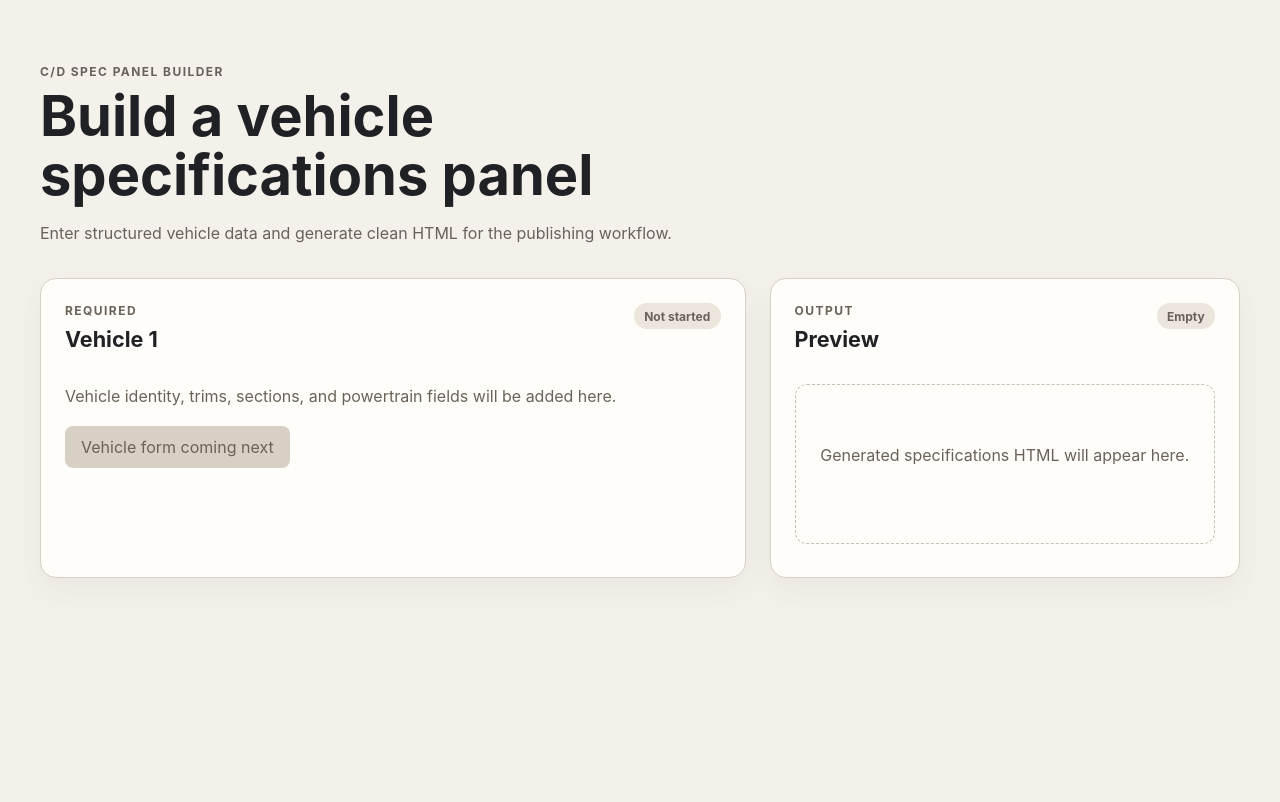
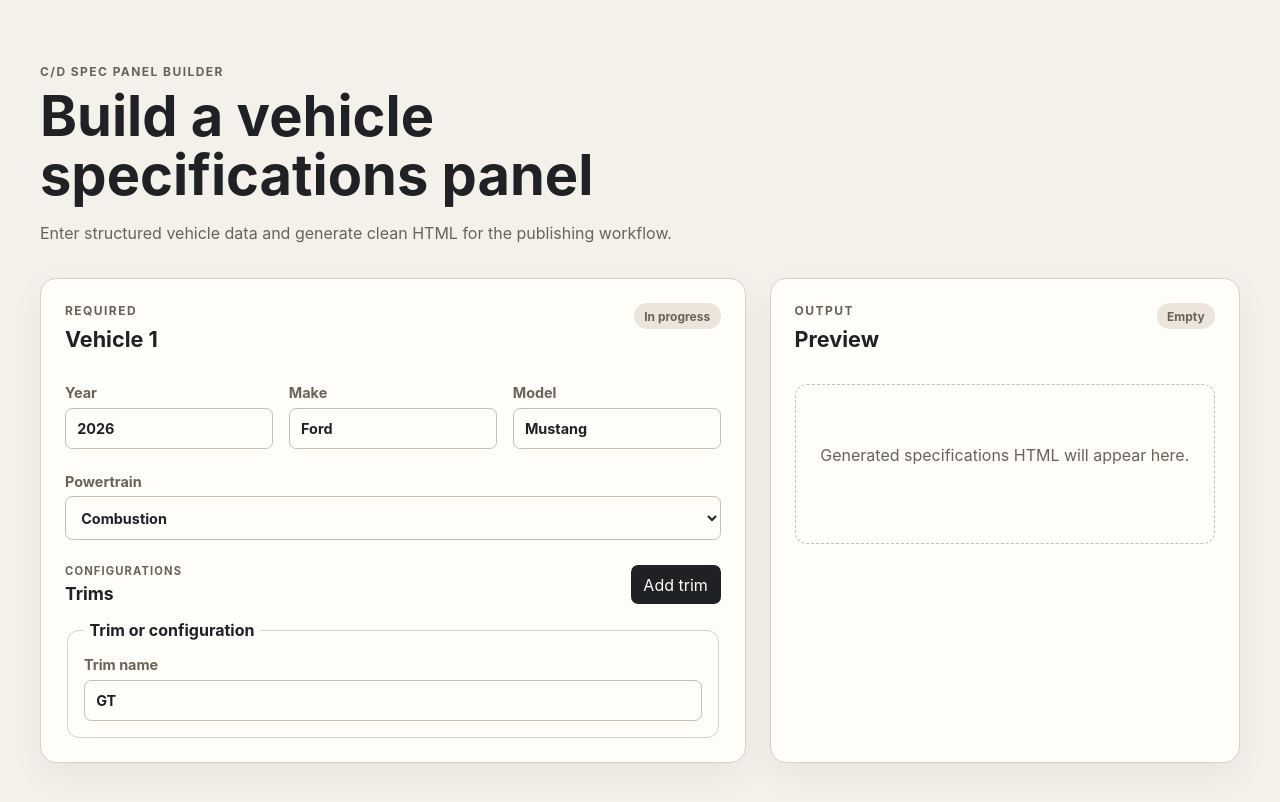
Before and after one commit to andberry89/cd-spec-panel-builder, a Vue app: page / in a window 1280 px wide. Shown: the top 802 px of the page. Built offline with nearby package versions, Linux system fonts and the light colour scheme; the HTML template or start-up script is replaced by a standard one.

Commit message:
feat: add initial vehicle data entry

```diff
--- a/src/App.vue
+++ b/src/App.vue
@@ -1,4 +1,46 @@
-<script setup lang="ts"></script>
+<script setup lang="ts">
+import { ref } from 'vue'
+import VehicleForm from './components/VehicleForm.vue'
+import type { Panel } from './types/panel'
+import type { SectionKey, VehicleSection } from './types/vehicle'
+
+const createSection = (): VehicleSection => ({
+  enabled: true,
+  fields: [],
+})
+
+const createSections = (): Record<SectionKey, VehicleSection> => ({
+  price: createSection(),
+  powertrain: createSection(),
+  chassis: createSection(),
+  dimensions: createSection(),
+  testing: createSection(),
+  interiorSound: createSection(),
+  fuelEconomy: createSection(),
+})
+
+const panel = ref<Panel>({
+  vehicleOne: {
+    id: 'vehicle-one',
+    identity: {
+      year: '2026',
+      make: 'Ford',
+      model: 'Mustang',
+    },
+    powertrainType: 'combustion',
+    trims: [
+      {
+        id: 'trim-one',
+        name: 'GT',
+        fields: [],
+      },
+    ],
+    sections: createSections(),
+  },
+  testingExplainedEnabled: false,
+  generatedHtml: '',
+})
+</script>
 
 <template>
   <main class="app-shell">
@@ -18,14 +60,10 @@
             <h2>Vehicle 1</h2>
           </div>
 
-          <span class="status-badge">Not started</span>
+          <span class="status-badge">In progress</span>
         </div>
 
-        <p class="placeholder-text">
-          Vehicle identity, trims, sections, and powertrain fields will be added here.
-        </p>
-
-        <button type="button" disabled>Vehicle form coming next</button>
+        <VehicleForm v-model="panel.vehicleOne" />
       </article>
 
       <aside class="preview-card">
--- /dev/null
+++ b/src/components/TrimForm.vue
@@ -0,0 +1,76 @@
+<script setup lang="ts">
+import type { Trim } from '../types/vehicle'
+
+defineProps<{
+  trim: Trim
+  canRemove: boolean
+}>()
+
+const emit = defineEmits<{
+  remove: []
+  'update:name': [name: string]
+}>()
+</script>
+
+<template>
+  <fieldset class="trim-form">
+    <legend>Trim or configuration</legend>
+
+    <label>
+      Trim name
+      <input
+        :value="trim.name"
+        type="text"
+        placeholder="e.g. Sport"
+        @input="emit('update:name', ($event.target as HTMLInputElement).value)"
+      />
+    </label>
+
+    <button v-if="canRemove" type="button" class="remove-button" @click="emit('remove')">
+      Remove trim
+    </button>
+  </fieldset>
+</template>
+
+<style scoped>
+.trim-form {
+  display: grid;
+  gap: 1rem;
+  padding: 1rem;
+  border: 1px solid #d8d0c5;
+  border-radius: 0.75rem;
+}
+
+legend {
+  padding: 0 0.35rem;
+  font-weight: 700;
+}
+
+label {
+  display: grid;
+  gap: 0.4rem;
+  color: #6a6258;
+  font-size: 0.9rem;
+  font-weight: 700;
+}
+
+input {
+  width: 100%;
+  padding: 0.7rem;
+  border: 1px solid #c8beb1;
+  border-radius: 0.45rem;
+  background: #fffdf9;
+  color: #202124;
+  font: inherit;
+}
+
+.remove-button {
+  justify-self: start;
+  padding: 0.55rem 0.8rem;
+  border: 1px solid #c8beb1;
+  border-radius: 0.45rem;
+  background: transparent;
+  color: #6a6258;
+  cursor: pointer;
+}
+</style>
--- /dev/null
+++ b/src/components/VehicleForm.vue
@@ -0,0 +1,221 @@
+<script setup lang="ts">
+import TrimForm from './TrimForm.vue'
+import type { PowertrainType, Trim, Vehicle } from '../types/vehicle'
+
+const props = defineProps<{
+  modelValue: Vehicle
+}>()
+
+const emit = defineEmits<{
+  'update:modelValue': [vehicle: Vehicle]
+}>()
+
+const updateVehicle = (changes: Partial<Vehicle>) => {
+  emit('update:modelValue', {
+    ...props.modelValue,
+    ...changes,
+  })
+}
+
+const updateIdentity = (field: keyof Vehicle['identity'], value: string) => {
+  updateVehicle({
+    identity: {
+      ...props.modelValue.identity,
+      [field]: value,
+    },
+  })
+}
+
+const createTrim = (): Trim => ({
+  id: `trim-${Date.now()}`,
+  name: '',
+  fields: [],
+})
+
+const addTrim = () => {
+  updateVehicle({
+    trims: [...props.modelValue.trims, createTrim()],
+  })
+}
+
+const removeTrim = (trimId: string) => {
+  updateVehicle({
+    trims: props.modelValue.trims.filter((trim) => trim.id !== trimId),
+  })
+}
+
+const updateTrimName = (trimId: string, name: string) => {
+  updateVehicle({
+    trims: props.modelValue.trims.map((trim) => (trim.id === trimId ? { ...trim, name } : trim)),
+  })
+}
+
+const updatePowertrain = (powertrainType: PowertrainType) => {
+  updateVehicle({ powertrainType })
+}
+</script>
+
+<template>
+  <form class="vehicle-form" @submit.prevent>
+    <div class="form-grid">
+      <label>
+        Year
+        <input
+          :value="modelValue.identity.year"
+          type="text"
+          inputmode="numeric"
+          placeholder="2026"
+          @input="updateIdentity('year', ($event.target as HTMLInputElement).value)"
+        />
+      </label>
+
+      <label>
+        Make
+        <input
+          :value="modelValue.identity.make"
+          type="text"
+          placeholder="Ford"
+          @input="updateIdentity('make', ($event.target as HTMLInputElement).value)"
+        />
+      </label>
+
+      <label>
+        Model
+        <input
+          :value="modelValue.identity.model"
+          type="text"
+          placeholder="Mustang"
+          @input="updateIdentity('model', ($event.target as HTMLInputElement).value)"
+        />
+      </label>
+    </div>
+
+    <label>
+      Powertrain
+      <select
+        :value="modelValue.powertrainType"
+        @change="updatePowertrain(($event.target as HTMLSelectElement).value as PowertrainType)"
+      >
+        <option value="combustion">Combustion</option>
+        <option value="hybrid">Hybrid</option>
+        <option value="electric">Electric</option>
+      </select>
+    </label>
+
+    <section class="trims-section" aria-labelledby="trims-heading">
+      <div class="section-heading">
+        <div>
+          <p class="eyebrow">Configurations</p>
+          <h3 id="trims-heading">Trims</h3>
+        </div>
+
+        <button type="button" class="add-button" @click="addTrim">Add trim</button>
+      </div>
+
+      <p v-if="modelValue.trims.length === 0" class="empty-text">
+        Add at least one trim or configuration.
+      </p>
+
+      <div class="trim-list">
+        <TrimForm
+          v-for="(trim, index) in modelValue.trims"
+          :key="trim.id"
+          :trim="trim"
+          :can-remove="modelValue.trims.length > 1"
+          @remove="removeTrim(trim.id)"
+          @update:name="updateTrimName(trim.id, $event)"
+        >
+          <template #default> Trim {{ index + 1 }} </template>
+        </TrimForm>
+      </div>
+    </section>
+  </form>
+</template>
+
+<style scoped>
+.vehicle-form {
+  display: grid;
+  gap: 1.5rem;
+}
+
+.form-grid {
+  display: grid;
+  grid-template-columns: repeat(3, minmax(0, 1fr));
+  gap: 1rem;
+}
+
+label {
+  display: grid;
+  gap: 0.4rem;
+  color: #6a6258;
+  font-size: 0.9rem;
+  font-weight: 700;
+}
+
+input,
+select {
+  width: 100%;
+  padding: 0.7rem;
+  border: 1px solid #c8beb1;
+  border-radius: 0.45rem;
+  background: #fffdf9;
+  color: #202124;
+  font: inherit;
+}
+
+.trims-section {
+  display: grid;
+  gap: 1rem;
+}
+
+.section-heading {
+  display: flex;
+  align-items: end;
+  justify-content: space-between;
+  gap: 1rem;
+}
+
+.eyebrow {
+  margin: 0 0 0.35rem;
+  color: #6a6258;
+  font-size: 0.7rem;
+  font-weight: 700;
+  letter-spacing: 0.1em;
+  text-transform: uppercase;
+}
+
+h3 {
+  margin: 0;
+  font-size: 1.1rem;
+}
+
+.add-button {
+  padding: 0.6rem 0.8rem;
+  border: 0;
+  border-radius: 0.45rem;
+  background: #202124;
+  color: #fffdf9;
+  cursor: pointer;
+}
+
+.trim-list {
+  display: grid;
+  gap: 1rem;
+}
+
+.empty-text {
+  margin: 0;
+  color: #6a6258;
+}
+
+@media (max-width: 640px) {
+  .form-grid {
+    grid-template-columns: 1fr;
+  }
+
+  .section-heading {
+    align-items: start;
+    flex-direction: column;
+  }
+}
+</style>
```
